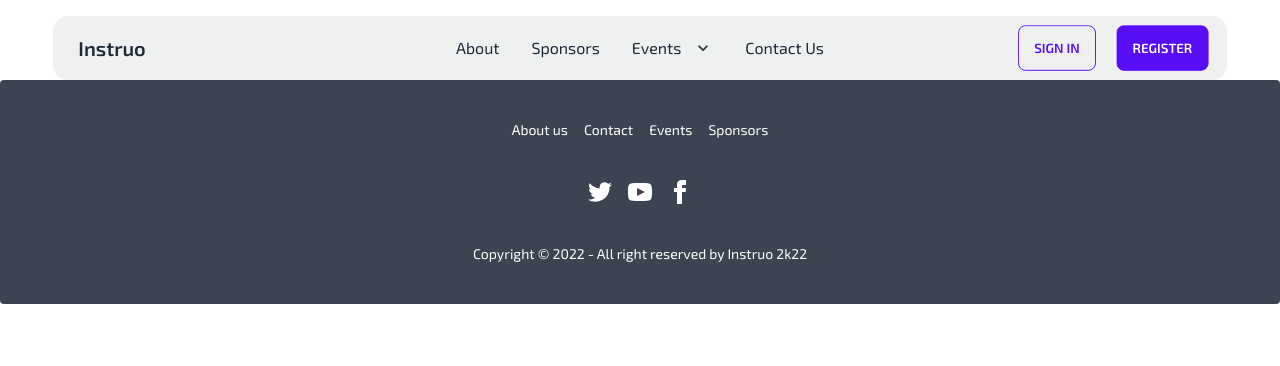
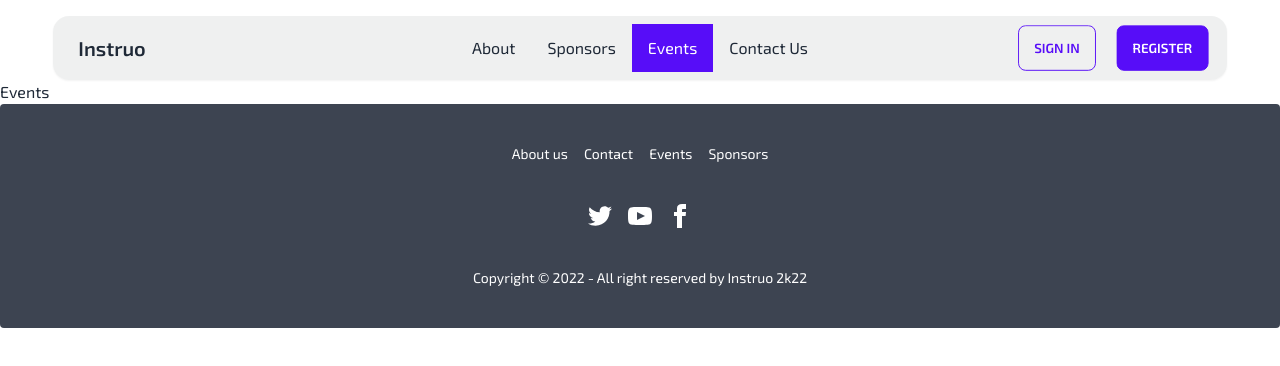
Before and after one commit to suddhabrato/Instruo-web-app, a React (Vite) app in the folder client/: page /events in a window 1280 px wide. Shown: the top 366 px of the page. Built offline with nearby package versions, Linux system fonts and the light colour scheme.

Commit message:
changed styles for scrollbar and added navlinks for events page and home page

```diff
--- a/client/src/App.jsx
+++ b/client/src/App.jsx
@@ -8,6 +8,7 @@ import Footer from "./Components/Footer"
 import Sponsors from "./Components/Home/Sponsors"
 import EventCards from "./Components/EventCards"
 import Home from "./Components/Home"
+import Events from "./Components/Events"
 
 const App = () => {
 	return (
@@ -16,6 +17,7 @@ const App = () => {
 				<Navbar />
 				<Routes>
 					<Route path="/" element={<Home />} />
+					<Route path="/events" element={<Events />} />
 				</Routes>
 				<Footer />
 			</BrowserRouter>
--- /dev/null
+++ b/client/src/Components/Events/index.jsx
@@ -0,0 +1,9 @@
+import React from 'react'
+
+const Events = () => {
+  return (
+    <div>Events</div>
+  )
+}
+
+export default Events
--- a/client/src/Components/Home/Hero.jsx
+++ b/client/src/Components/Home/Hero.jsx
@@ -1,4 +1,5 @@
-import React from "react";
+import React from "react"
+import { Link } from "react-router-dom"
 
 const Hero = () => {
 	return (
@@ -6,16 +7,15 @@ const Hero = () => {
 			className="hero min-h-screen -mt-[5rem] "
 			style={{
 				backgroundImage: `url("https://images.pexels.com/photos/599982/pexels-photo-599982.jpeg?auto=compress&cs=tinysrgb&w=1920&h=1080&dpr=1")`,
-      }}
-    >
+			}}>
 			<div className="hero-overlay bg-opacity-50"></div>
 			<div className="hero-content text-center text-neutral-content">
 				<div className="max-w-md">
 					<h1 className="mb-5 text-5xl font-bold">Instruo 2k22</h1>
 					<p className="mb-5">
-            Provident cupiditate voluptatem et in. Quaerat fugiat ut assumenda
-            excepturi exercitationem quasi. In deleniti eaque aut repudiandae et
-            a id nisi.
+						Provident cupiditate voluptatem et in. Quaerat fugiat ut
+						assumenda excepturi exercitationem quasi. In deleniti
+						eaque aut repudiandae et a id nisi.
 					</p>
 					<div className="grid grid-flow-col gap-5 text-center auto-cols-max justify-center m-5">
 						<div className="flex flex-col">
@@ -43,11 +43,13 @@ const Hero = () => {
 							sec
 						</div>
 					</div>
+					<Link to="/events">
 						<button className="btn btn-primary">View Events</button>
+					</Link>
 				</div>
 			</div>
 		</div>
-  );
-};
+	)
+}
 
-export default Hero;
+export default Hero
--- a/client/src/Components/Navbar.jsx
+++ b/client/src/Components/Navbar.jsx
@@ -1,4 +1,5 @@
 import React from "react"
+import { NavLink } from "react-router-dom"
 
 const NavBar = () => {
 	return (
@@ -58,7 +59,9 @@ const NavBar = () => {
 						</li>
 					</ul>
 				</div>
+				<NavLink to="/">
 					<a className="btn btn-ghost normal-case text-xl">Instruo</a>
+				</NavLink>
 			</div>
 			<div className="navbar-center hidden lg:flex">
 				<ul className="menu menu-horizontal p-0">
@@ -69,25 +72,27 @@ const NavBar = () => {
 						<a>Sponsors</a>
 					</li>
 					<li tabIndex={0}>
+						<NavLink to="/events">
 							<a>
 								Events
-							<svg
+								{/* <svg
 									className="fill-current"
 									xmlns="http://www.w3.org/2000/svg"
 									width="20"
 									height="20"
 									viewBox="0 0 24 24">
 									<path d="M7.41,8.58L12,13.17L16.59,8.58L18,10L12,16L6,10L7.41,8.58Z" />
-							</svg>
+								</svg> */}
 							</a>
-						<ul className="dropdown-content menu p-2 shadow bg-base-100 rounded-box w-52">
+						</NavLink>
+						{/* <ul className="dropdown-content menu p-2 shadow bg-base-100 rounded-box w-52">
 							<li>
 								<a>Submenu 1</a>
 							</li>
 							<li>
 								<a>Submenu 2</a>
 							</li>
-						</ul>
+						</ul> */}
 					</li>
 					<li>
 						<a>Contact Us</a>
--- a/client/src/index.css
+++ b/client/src/index.css
@@ -13,6 +13,17 @@
 	-webkit-text-size-adjust: 100%;
 }
 
+::-webkit-scrollbar {
+	color: black;
+	width: 6px;
+	height: 6px;
+}
+
+::-webkit-scrollbar-thumb {
+	color: white;
+	border-radius: 15px;
+}
+
 @tailwind base;
 @tailwind components;
 @tailwind utilities;
```
Lines whose indentation alone changed are shown as unchanged.
